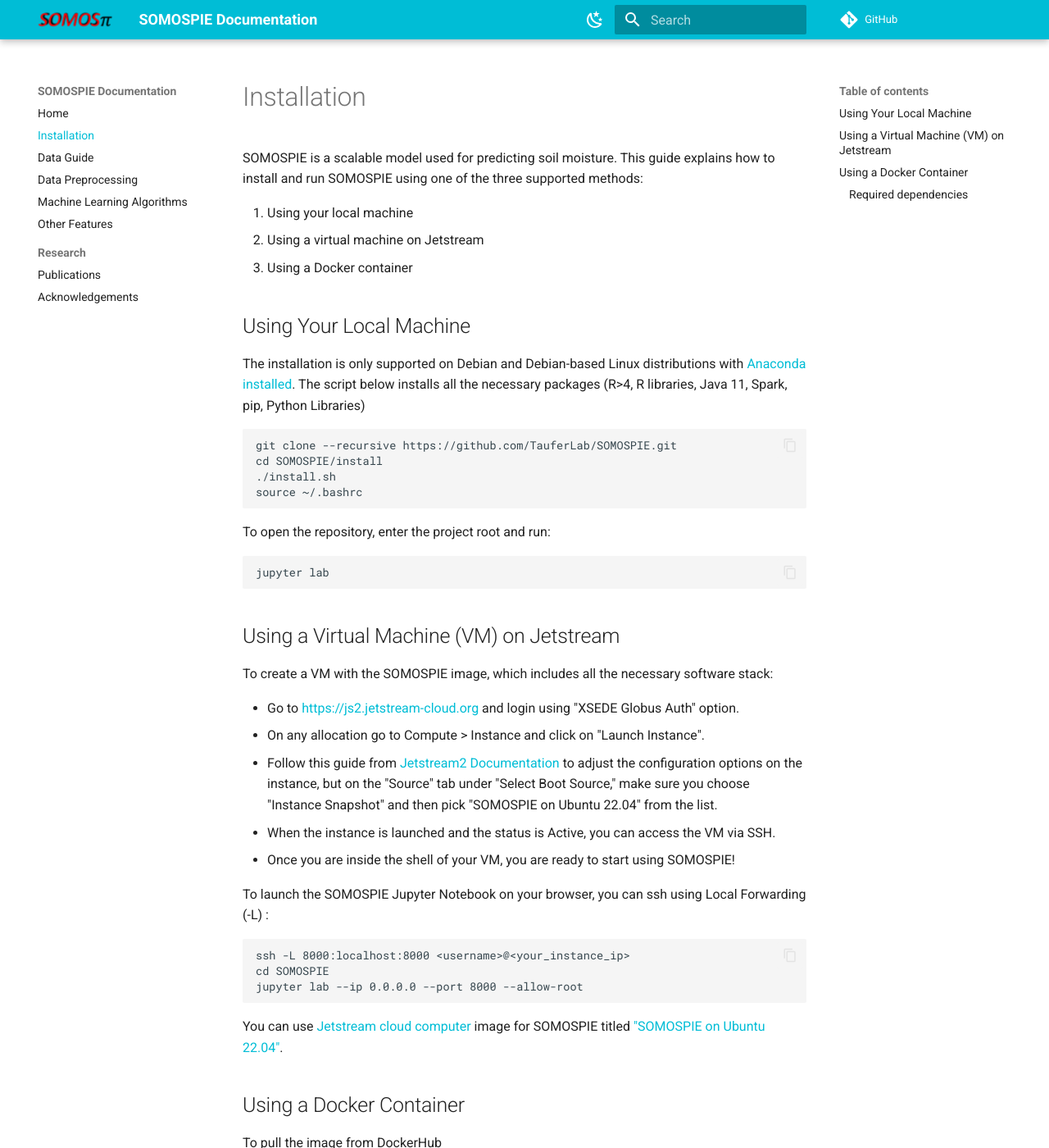
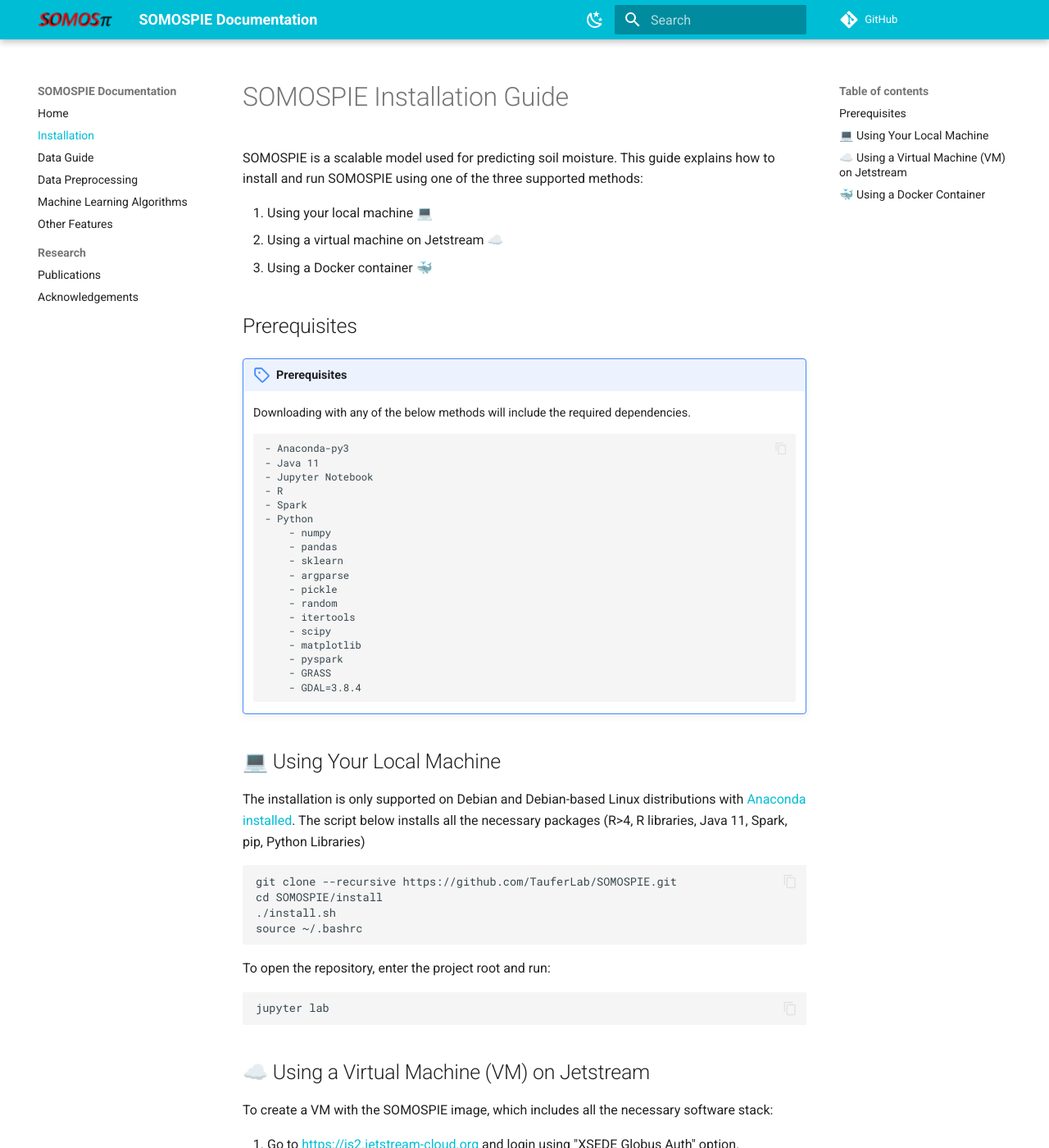
Before and after one commit to TauferLab/somospie-docs, an MkDocs documentation site: the page built from docs/installation.md, in a window 1280 px wide and 1400 px high. Shown: the whole window at 82% size. Built offline with MkDocs 1.6.1 and Material for MkDocs 9.7.7, drawn with Linux system fonts in a browser that asks for light colours; comment, search, counter and statistics services are not loaded; some of the changed text lies outside the part shown.

Commit message:
reviewed installation section

````diff
--- a/docs/installation.md
+++ b/docs/installation.md
@@ -1,11 +1,38 @@
-SOMOSPIE is a scalable model used for predicting soil moisture.
-This guide explains how to install and run SOMOSPIE using one of the three supported methods:
+# SOMOSPIE Installation Guide
 
-1. Using your local machine
-2. Using a virtual machine on Jetstream
-3. Using a Docker container
+SOMOSPIE is a scalable model used for predicting soil moisture. This guide explains how to install and run SOMOSPIE using one of the three supported methods:
 
-## Using Your Local Machine
+1. Using your local machine 💻
+2. Using a virtual machine on Jetstream ☁️
+3. Using a Docker container 🐳
+
+## Prerequisites
+
+!!! note "Prerequisites"
+	Downloading with any of the below methods will include the required dependencies.
+
+	```
+	- Anaconda-py3
+	- Java 11
+	- Jupyter Notebook
+	- R
+	- Spark
+	- Python
+		- numpy
+		- pandas
+		- sklearn
+		- argparse
+		- pickle
+		- random
+		- itertools
+		- scipy
+		- matplotlib
+		- pyspark
+		- GRASS
+		- GDAL=3.8.4
+	```
+
+## 💻 Using Your Local Machine
 The installation is only supported on Debian and Debian-based Linux distributions with [Anaconda installed](https://www.anaconda.com/docs/getting-started/anaconda/install).  The script below installs all the necessary packages (R>4, R libraries, Java 11, Spark, pip, Python Libraries)
 
 ```
@@ -18,16 +45,16 @@ To open the repository, enter the project root and run:
 ```
 jupyter lab
 ```
-## Using a Virtual Machine (VM) on Jetstream
+## ☁️ Using a Virtual Machine (VM) on Jetstream
 To create a VM with the SOMOSPIE image, which includes all the necessary software stack:
 
-- Go to [https://js2.jetstream-cloud.org](https://js2.jetstream-cloud.org/) and login using "XSEDE Globus Auth" option.
-- On any allocation go to Compute > Instance and click on "Launch Instance".
-- Follow this guide from [Jetstream2 Documentation](https://docs.jetstream-cloud.org/ui/horizon/launch/) to adjust the configuration options on the instance, but on the "Source" tab under "Select Boot Source," make sure you choose "Instance Snapshot" and then pick "SOMOSPIE on Ubuntu 22.04" from the list.
-- When the instance is launched and the status is Active, you can access the VM via SSH.
-- Once you are inside the shell of your VM, you are ready to start using SOMOSPIE!
+1. Go to [https://js2.jetstream-cloud.org](https://js2.jetstream-cloud.org/) and login using "XSEDE Globus Auth" option.
+2. On any allocation go to Compute > Instance and click on "Launch Instance".
+3. Follow this guide from [Jetstream2 Documentation](https://docs.jetstream-cloud.org/ui/horizon/launch/) to adjust the configuration options on the instance, but on the "Source" tab under "Select Boot Source," make sure you choose "Instance Snapshot" and then pick "SOMOSPIE on Ubuntu 22.04" from the list.
+4. When the instance is launched and the status is Active, you can access the VM via SSH.
+5. Once you are inside the shell of your VM, you are ready to start using SOMOSPIE!
 
-To launch the SOMOSPIE Jupyter Notebook on your browser, you can ssh using Local Forwarding (-L) :
+To launch the SOMOSPIE Jupyter Notebook on your browser, you can ssh using Local Forwarding:
 
 ```
 ssh -L 8000:localhost:8000 <username>@<your_instance_ip>
@@ -37,7 +64,7 @@ jupyter lab --ip 0.0.0.0 --port 8000 --allow-root
 
 You can use [Jetstream cloud computer](https://jetstream-cloud.org/) image for SOMOSPIE titled ["SOMOSPIE on Ubuntu 22.04"](https://js2.jetstream-cloud.org/ngdetails/OS::Glance::Image/68fddeae-2e3e-41a6-ad33-b747df48e186).
 
-## Using a Docker Container
+## 🐳 Using a Docker Container
 
 To pull the image from DockerHub
 ```
````
Also changed, not shown: other parts of docs/installation.md (+0 -23 lines).
